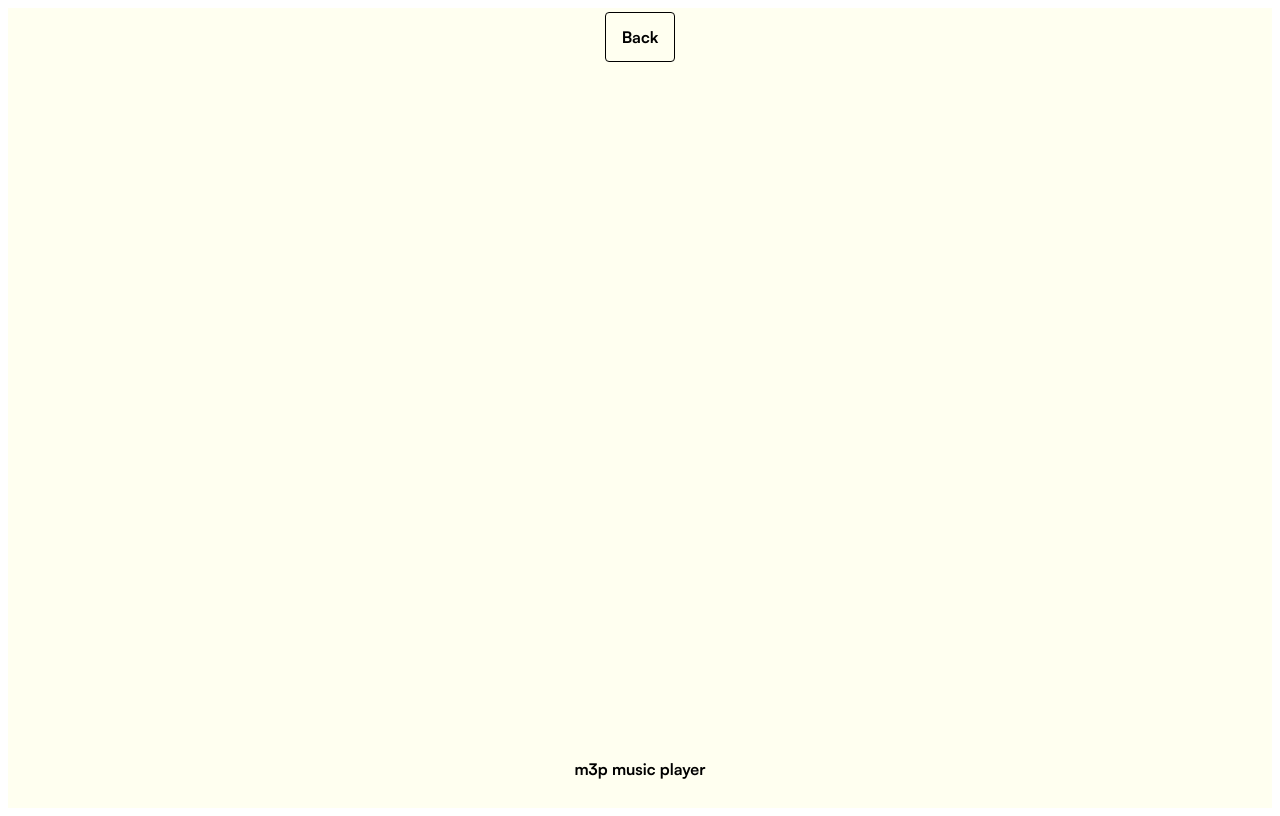
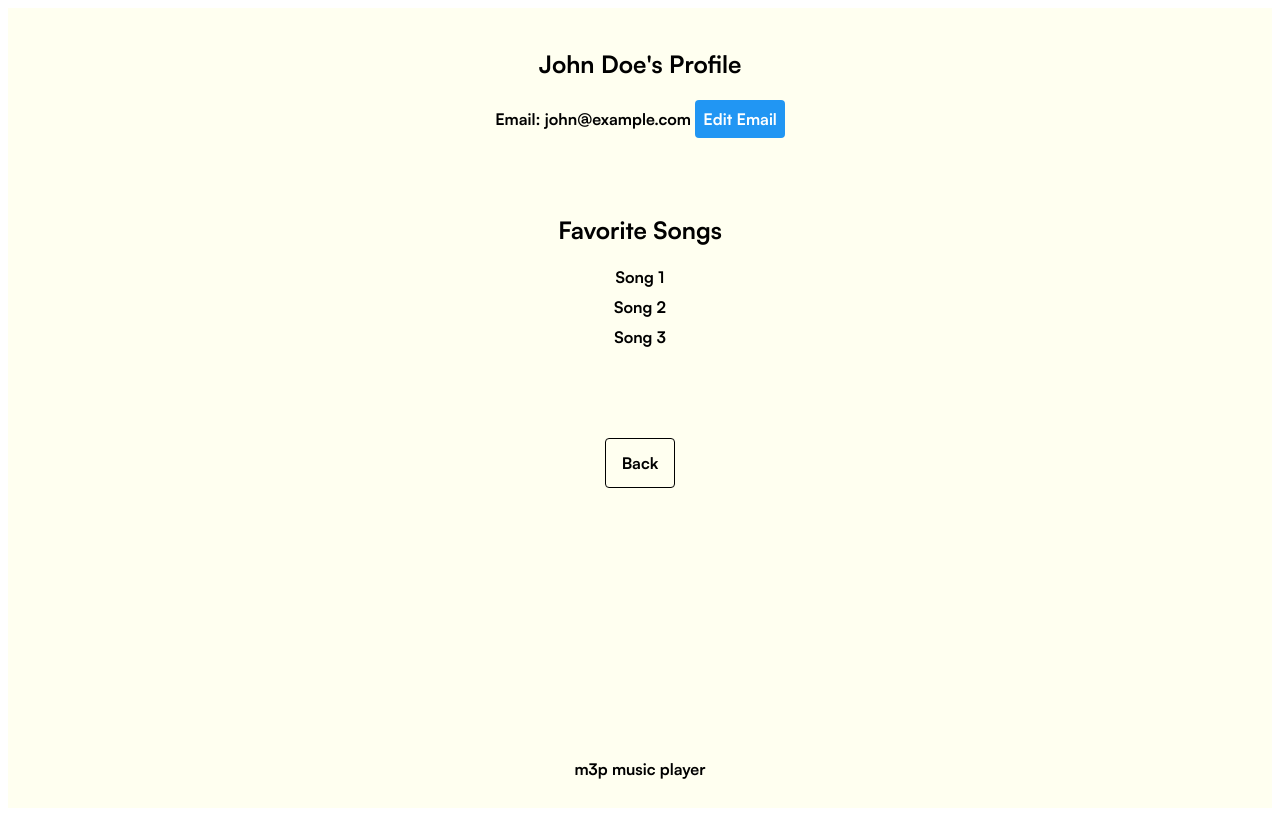
Before and after one commit to autumnWindigo/m3p, a SvelteKit app: page /profile in a window 1280 px wide. Built offline with nearby package versions, Linux system fonts and the light colour scheme.

Commit message:
added profile page content

```diff
--- a/src/routes/profile/+page.svelte
+++ b/src/routes/profile/+page.svelte
@@ -1,3 +1,97 @@
-<div>
-    <a href="/">Back</a>
-</div>
+<!-- Profile.svelte -->
+<script>
+	import { createEventDispatcher } from 'svelte';
+
+	let userName = "John Doe";
+	let userEmail = "john@example.com";
+	let favoriteSongs = ["Song 1", "Song 2", "Song 3"];
+	let newEmail = '';
+	let isEditingEmail = false;
+
+	const dispatch = createEventDispatcher();
+
+	function toggleEditEmail() {
+		isEditingEmail = !isEditingEmail;
+		if (!isEditingEmail) {
+			// Save the new email when editing is done
+			userEmail = newEmail;
+			dispatch('emailChanged', newEmail);
+		}
+	}
+
+	function submitNewEmail() {
+		toggleEditEmail();
+	}
+</script>
+
+<main class ="profile-page">
+	<section class="profile-info">
+		<h1>{userName}'s Profile</h1>
+		<p>
+			Email: {#if isEditingEmail}
+				<input bind:value={newEmail} />
+				<button on:click={submitNewEmail}>Submit</button>
+			{:else}
+				{userEmail}
+				<button on:click={toggleEditEmail}>Edit Email</button>
+			{/if}
+		</p>
+	</section>
+
+	<section class="favorite-songs">
+		<h2>Favorite Songs</h2>
+		<ul>
+			{#each favoriteSongs as song (song)}
+				<li>{song}</li>
+			{/each}
+		</ul>
+	</section>
+	<div>
+		<a href="/">Back</a>
+	</div>
+</main>
+
+<style>
+	main.profile-page {
+		display: flex;
+		flex-direction: column;
+		align-items: center;
+		padding: 20px;
+	}
+
+	.profile-info {
+		margin-bottom: 20px;
+		text-align: center;
+	}
+
+	input {
+		margin-right: 10px;
+		padding: 8px;
+		font-size: 16px;
+	}
+
+	button {
+		background-color: #2196F3;
+		color: #fff;
+		border: none;
+		border-radius: 4px;
+		padding: 8px;
+		cursor: pointer;
+		font-size: 16px;
+	}
+
+	.favorite-songs {
+		text-align: center;
+		margin-top: 20px;
+		margin-bottom: 70px;
+	}
+
+	ul {
+		list-style-type: none;
+		padding: 0;
+	}
+
+	li {
+		margin-bottom: 8px;
+	}
+</style>
```
